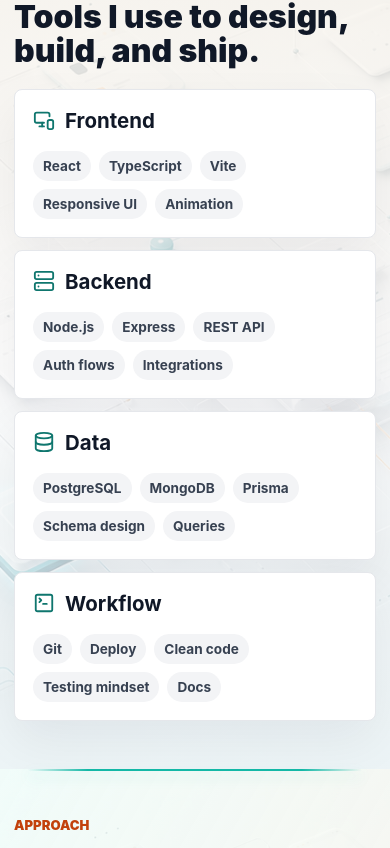
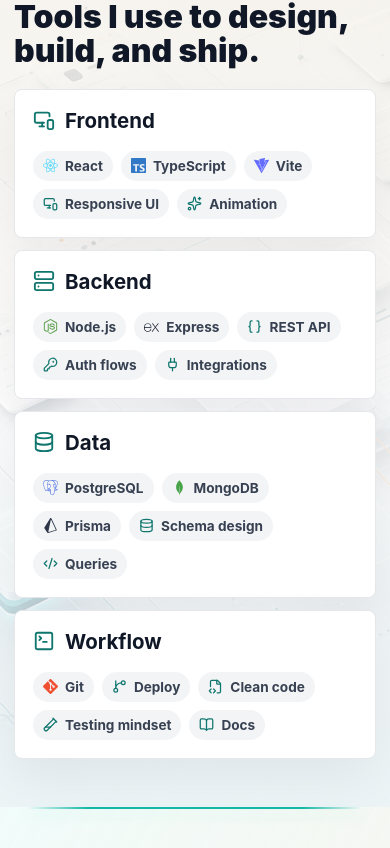
Before and after one commit to Aleks-man/portfolio, a React (Vite) app: page / in a window 390 px wide. Shown: the part 2413-3261 px from the top of the page. Built offline with nearby package versions, Linux system fonts and the light colour scheme.

Commit message:
feat: add stack technology icons

```diff
--- a/package.json
+++ b/package.json
@@ -13,7 +13,8 @@
     "framer-motion": "^12.40.0",
     "lucide-react": "^1.17.0",
     "react": "^19.2.6",
-    "react-dom": "^19.2.6"
+    "react-dom": "^19.2.6",
+    "react-icons": "^5.6.0"
   },
   "devDependencies": {
     "@eslint/js": "^10.0.1",
--- a/src/App.css
+++ b/src/App.css
@@ -537,6 +537,7 @@ h3 {
 .tags span {
   display: inline-flex;
   align-items: center;
+  gap: 7px;
   min-height: 30px;
   padding: 0 10px;
   border-radius: var(--pill);
@@ -544,6 +545,11 @@ h3 {
   color: #374151;
   font-size: 0.85rem;
   font-weight: 750;
+}
+
+.stack-tag__icon {
+  flex: 0 0 auto;
+  color: var(--teal-dark);
 }
 
 .approach {
@@ -1016,6 +1022,10 @@ h3 {
     padding: 18px;
   }
 
+  .stack-tag__icon--express {
+    transform: translateY(1px);
+  }
+
   .project-card,
   .process-card {
     min-height: auto;
--- a/src/components/StackSection.tsx
+++ b/src/components/StackSection.tsx
@@ -1,9 +1,43 @@
-import { Database, MonitorSmartphone, Server, TerminalSquare } from 'lucide-react'
+import type { ComponentType, CSSProperties } from 'react'
+import {
+  BookOpen,
+  Braces,
+  Code2,
+  Database,
+  FileCode2,
+  GitBranch,
+  KeyRound,
+  MonitorSmartphone,
+  Plug,
+  Server,
+  Sparkles,
+  TerminalSquare,
+  TestTube2,
+} from 'lucide-react'
+import {
+  SiExpress,
+  SiGit,
+  SiMongodb,
+  SiNodedotjs,
+  SiPostgresql,
+  SiPrisma,
+  SiReact,
+  SiTypescript,
+  SiVite,
+} from 'react-icons/si'
 import type { PortfolioContent, StackIconId } from '../content/portfolio'
 
 type StackSectionProps = {
   stack: PortfolioContent['stack']
 }
+
+type StackItem = PortfolioContent['stack']['groups'][number]['items'][number]
+type StackItemIcon = ComponentType<{
+  size?: number
+  className?: string
+  style?: CSSProperties
+  'aria-hidden'?: boolean
+}>
 
 const stackIcons = {
   frontend: MonitorSmartphone,
@@ -11,6 +45,41 @@ const stackIcons = {
   data: Database,
   workflow: TerminalSquare,
 } satisfies Record<StackIconId, typeof MonitorSmartphone>
+
+const stackItemIcons = {
+  React: SiReact,
+  TypeScript: SiTypescript,
+  Vite: SiVite,
+  'Responsive UI': MonitorSmartphone,
+  Animation: Sparkles,
+  'Node.js': SiNodedotjs,
+  Express: SiExpress,
+  'REST API': Braces,
+  'Auth flows': KeyRound,
+  Integrations: Plug,
+  PostgreSQL: SiPostgresql,
+  MongoDB: SiMongodb,
+  Prisma: SiPrisma,
+  'Schema design': Database,
+  Queries: Code2,
+  Git: SiGit,
+  Deploy: GitBranch,
+  'Clean code': FileCode2,
+  'Testing mindset': TestTube2,
+  Docs: BookOpen,
+} satisfies Record<StackItem, StackItemIcon>
+
+const stackItemColors: Partial<Record<StackItem, string>> = {
+  React: '#61dafb',
+  TypeScript: '#3178c6',
+  Vite: '#646cff',
+  'Node.js': '#5fa04e',
+  Express: '#111827',
+  PostgreSQL: '#4169e1',
+  MongoDB: '#47a248',
+  Prisma: '#2d3748',
+  Git: '#f05032',
+}
 
 export function StackSection({ stack }: StackSectionProps) {
   return (
@@ -30,9 +99,22 @@ export function StackSection({ stack }: StackSectionProps) {
                 <h3>{group.title}</h3>
               </div>
               <div className="tags">
-                {group.items.map((item) => (
-                  <span key={item}>{item}</span>
-                ))}
+                {group.items.map((item) => {
+                  const ItemIcon = stackItemIcons[item]
+                  const itemClassName = item.toLowerCase().replaceAll(/[^a-z0-9]+/g, '-')
+
+                  return (
+                    <span className="stack-tag" key={item}>
+                      <ItemIcon
+                        className={`stack-tag__icon stack-tag__icon--${itemClassName}`}
+                        size={15}
+                        style={{ color: stackItemColors[item] }}
+                        aria-hidden="true"
+                      />
+                      {item}
+                    </span>
+                  )
+                })}
               </div>
             </article>
           )
```
Also changed, not shown: 1 other file (tests, documents, lock files or other folders).
